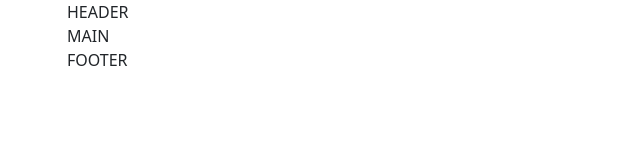
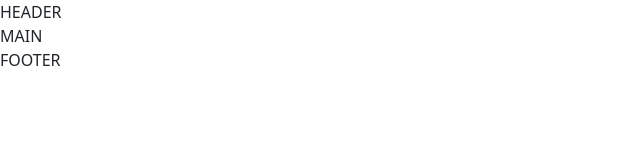
Before and after one commit to gaetanovenuto/html-css-template, a plain HTML site: page index.html in a window 1280 px wide. Shown: the whole page, without its empty margins (0-640 px from the left). Drawn offline with nearby package versions, Linux system fonts and the light colour scheme.

Commit message:
Updated bootstrap and font-awesome cdn, deleted reset.css, updated responsive css structure

```diff
--- a/css/reset.css
+++ /dev/null
@@ -1,36 +0,0 @@
-/***************************************************
-    GENERAL UTILITIES
-****************************************************/
-* {
-    margin: 0;
-    padding: 0;
-    box-sizing: border-box;
-}
-
-html {
-    font-family: Arial, Helvetica, sans-serif;
-}
-
-img {
-    max-width: 100%;
-}
-
-/***************************************************
-    DEBUG
-****************************************************/
-
-/******************************
-    HEADER SECTION
-*******************************/
-
-
-
-/******************************
-    MAIN SECTION
-*******************************/
-
-
-
-/******************************
-    FOOTER SECTION
-*******************************/
--- a/index.html
+++ b/index.html
@@ -8,8 +8,13 @@
         <!-- BOOTSTRAP CSS -->
         <link href="https://cdn.jsdelivr.net/npm/bootstrap@5.3.3/dist/css/bootstrap.min.css" rel="stylesheet" integrity="sha384-QWTKZyjpPEjISv5WaRU9OFeRpok6YctnYmDr5pNlyT2bRjXh0JMhjY6hW+ALEwIH" crossorigin="anonymous">
 
+        <!-- BOOTSTRAP ICONS -->
+        <link rel="stylesheet" href="https://cdn.jsdelivr.net/npm/bootstrap-icons@1.11.3/font/bootstrap-icons.min.css">
+
+        <!-- FONT AWESOME -->
+        <link rel="stylesheet" href="https://cdnjs.cloudflare.com/ajax/libs/font-awesome/6.5.2/css/all.min.css" integrity="sha512-SnH5WK+bZxgPHs44uWIX+LLJAJ9/2PkPKZ5QiAj6Ta86w+fsb2TkcmfRyVX3pBnMFcV7oQPJkl9QevSCWr3W6A==" crossorigin="anonymous" referrerpolicy="no-referrer" />
+
         <!-- CSS -->
-        <link rel="stylesheet" href="css/reset.css">
         <link rel="stylesheet" href="css/layout.css">
         <link rel="stylesheet" href="css/style.css">
         <link rel="stylesheet" href="css/framework12col.css">
@@ -18,25 +23,19 @@
 
         <!-- header -->
         <header>
-            <div class="container">
                 HEADER
-            </div>
         </header>
         <!-- /header -->
 
         <!-- main -->
         <main>
-            <div class="container">
                 MAIN
-            </div>
         </main>
         <!-- /main -->
 
         <!-- footer -->
         <footer>
-            <div class="container">
                 FOOTER
-            </div>
         </footer>
         <!-- /footer -->
 
```
Also changed, not shown: css/layout.css (+38 -3 lines).
